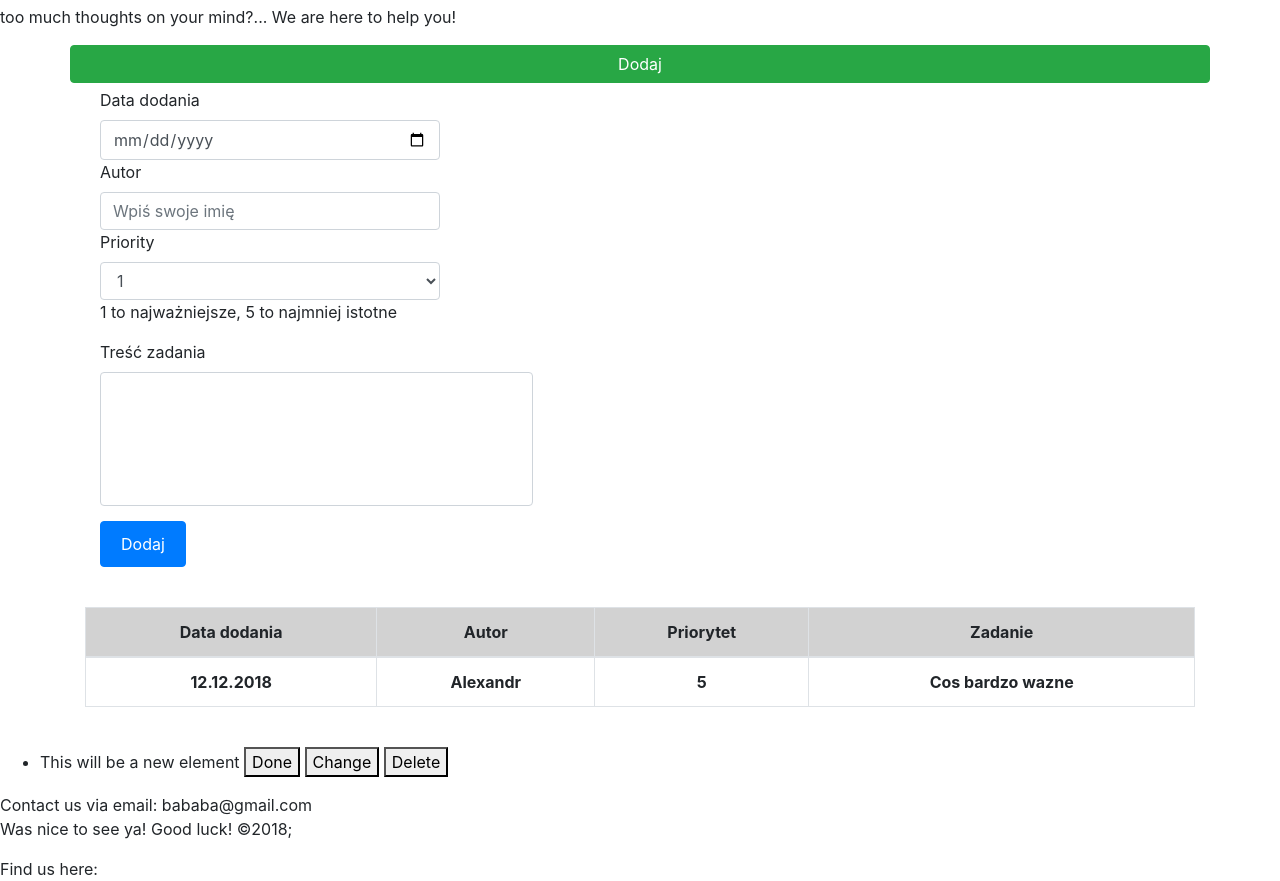
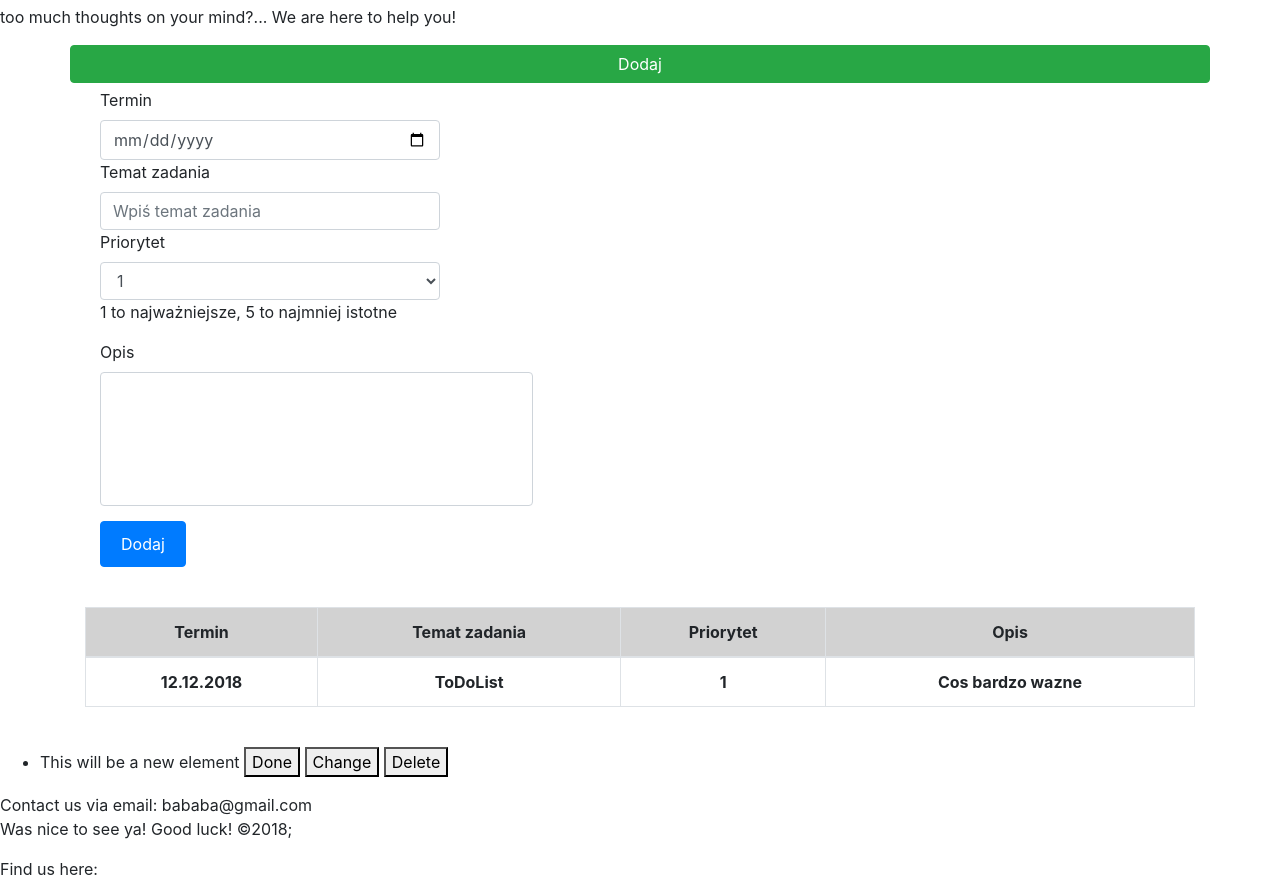
Before and after one commit to OleksandrMitrakov/To-Do-List, a website: page index.html in a window 1280 px wide. Shown: the part 51-932 px from the top of the page. Drawn offline with nearby package versions, Linux system fonts and the light colour scheme.

Commit message:
ToDoList

```diff
--- a/index.html
+++ b/index.html
@@ -37,17 +37,17 @@
                 <form id="form" role="form">
                     <div class="form-group">
 
-                        <label for="date" class="control-label col-md-3">Data dodania</label>
+                        <label for="date" class="control-label col-md-3">Termin</label>
                         <div class="col-md-4">
                             <input type="date" class="form-control input_control validation_required" id="date">
                         </div>
 
-                        <label for="name" class="control-label col-md-3">Autor</label>
+                        <label for="name" class="control-label col-md-3">Temat zadania</label>
                         <div class="col-md-4">
-                            <input type="text" class="form-control input_control validation_required" id="name" placeholder="Wpiś swoje imię">
+                            <input type="text" class="form-control input_control validation_required" id="name" placeholder="Wpiś temat zadania">
                         </div>
 
-                        <label for="priority" class="control-label col-md-3">Priority</label>
+                        <label for="priority" class="control-label col-md-3">Priorytet</label>
                         <div class="col-md-4">
                             <select class="form-control" id="priority">
                                 <option>1</option>
@@ -59,7 +59,7 @@
                            <p class="help-block">1 to najważniejsze, 5 to najmniej istotne</p>
                         </div>
 
-                            <label for="comment" class="control-label col-md-3">Treść zadania</label>
+                            <label for="comment" class="control-label col-md-3">Opis</label>
                         <div class="col-md-5">
                             <textarea class="form-control input_control validation_required" rows="5" id="comment" ></textarea>
                         </div>
@@ -76,17 +76,17 @@
             <table class="table table-bordered table-hover">
                 <thead class="table_top">
                     <tr>
-                        <th>Data dodania</th>
-                        <th>Autor</th>
+                        <th>Termin</th>
+                        <th>Temat zadania</th>
                         <th>Priorytet</th>
-                        <th>Zadanie</th>
+                        <th>Opis</th>
                     </tr>
                 </thead>
                 <tbody>
                     <tr>
                         <th>12.12.2018</th>
-                        <th>Alexandr</th>
-                        <th>5</th>
+                        <th>ToDoList</th>
+                        <th>1</th>
                         <th>Cos bardzo wazne</th>
                     </tr>
                 </tbody>
```
Also changed, not shown: 1 other file.
